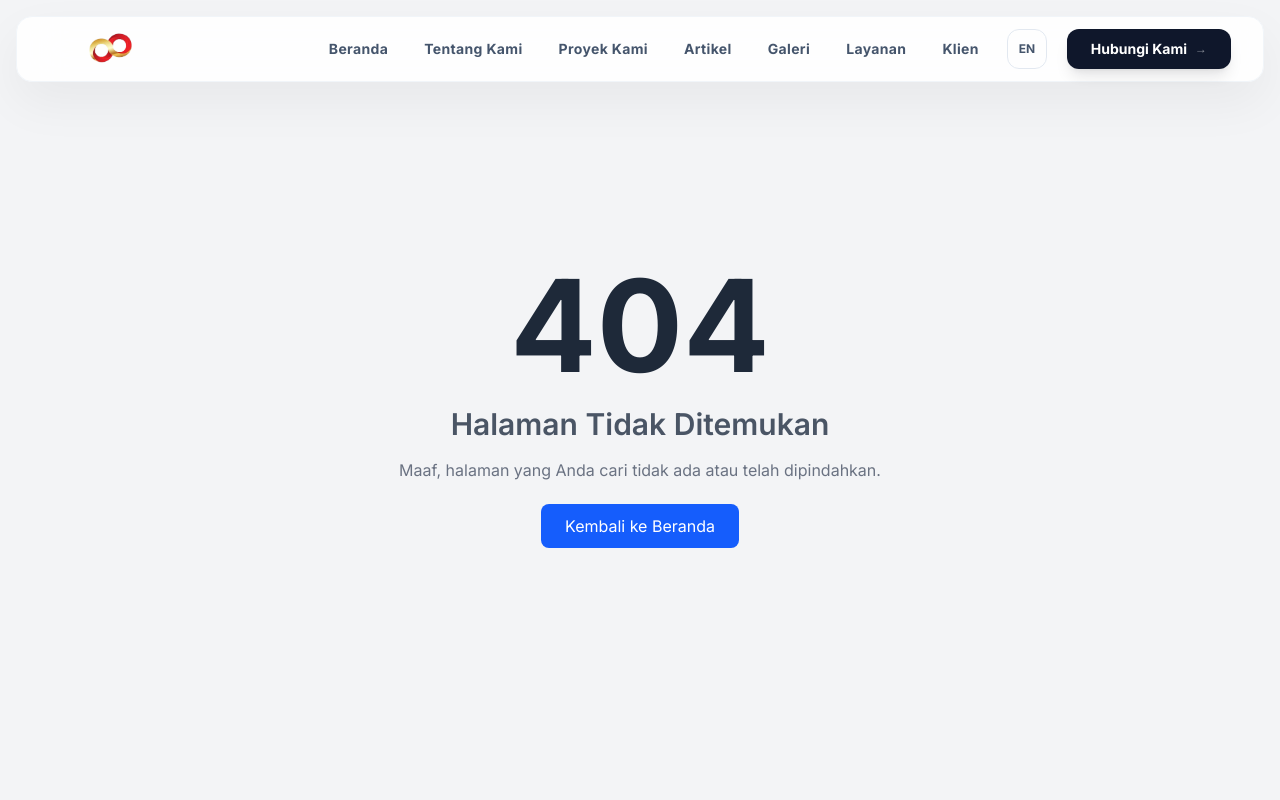
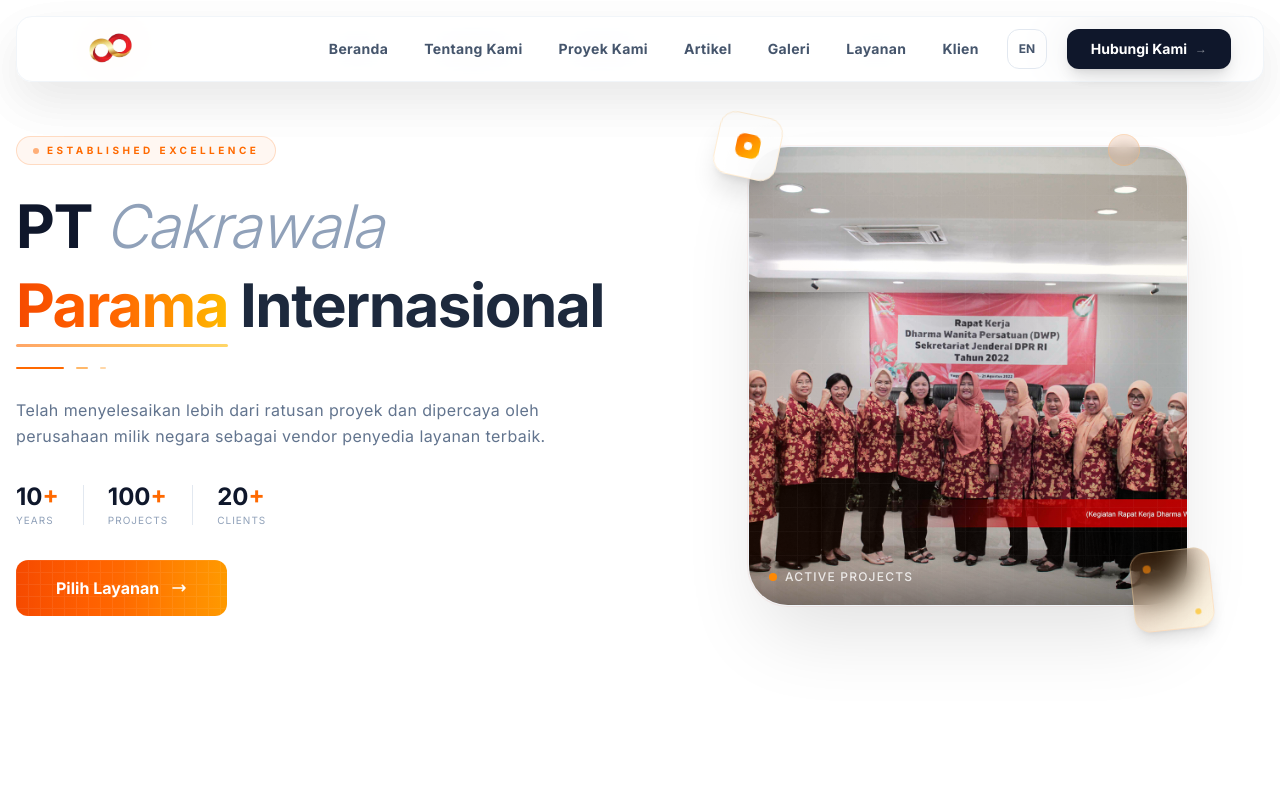
Before and after one commit to Ipul1122/compro, a Vue app in the folder frontend/: page /en/home in a window 1280 px wide. Shown: the top 800 px of the page. Built offline with nearby package versions, Linux system fonts and the light colour scheme; no server answers.

Commit message:
update url page and title when click translate button at navbar

```diff
--- a/frontend/src/components/Navbar.vue
+++ b/frontend/src/components/Navbar.vue
@@ -12,45 +12,37 @@ const isIndonesian = computed(() => locale.value === 'id')
 
 // 1. Buat mapping URL untuk EN dan ID
 const routePaths = {
-    home: { en: '/home', id: '/beranda' },
-    about: { en: '/about', id: '/tentang-kami' },
-    project: { en: '/project', id: '/proyek' },
-    articles: { en: '/articles', id: '/artikel' },
-    gallery: { en: '/galerry', id: '/galeri' },
-    service: { en: '/service', id: '/layanan' },
-    contact: { en: '/contact', id: '/kontak' },
+    home: { en: '/en/home', id: '/id/beranda' },
+    about: { en: '/en/about', id: '/id/tentang-kami' },
+    project: { en: '/en/projects', id: '/id/proyek-kami' },
+    articles: { en: '/en/articles', id: '/id/artikel' },
+    gallery: { en: '/en/gallery', id: '/id/galeri' },
+    service: { en: '/en/services', id: '/id/layanan' },
+    contact: { en: '/en/contact', id: '/id/kontak' },
 }
 
 const handleLanguageToggle = async () => {
-    // Tentukan target bahasa
     const targetLocale = locale.value === 'id' ? 'en' : 'id'
-
-    // Simpan posisi scroll vertikal saat ini sebelum memicu router
-    const currentScrollPosition = window.scrollY
-
     locale.value = targetLocale
 
-    // 2. Cek halaman saat ini untuk mengubah URL di Address Bar
     let currentKey = null
     for (const [key, paths] of Object.entries(routePaths)) {
-        // Jika path saat ini cocok dengan EN/ID, atau jika sedang di root '/'
         if (paths.en === route.path || paths.id === route.path || (key === 'home' && route.path === '/')) {
             currentKey = key
             break
         }
     }
 
-    // 3. Jika ketemu halamannya, ganti URL (tanpa me-reload page)
     if (currentKey) {
-        // Gunakan await agar kita menunggu navigasi router selesai
+        // 1. Beri tanda bahwa kita sedang melakukan transisi bahasa
+        window.isLanguageSwitching = true
+
         await router.replace(routePaths[currentKey][targetLocale])
 
-        // Pastikan DOM sudah update lalu kembalikan posisi scroll secara instan
-        await nextTick()
-        window.scrollTo({
-            top: currentScrollPosition,
-            behavior: 'instant' // 'instant' mencegah transisi scroll/smooth jumping
-        })
+        // 2. Hapus tanda setelah navigasi selesai (beri jeda sedikit agar router selesai memproses)
+        setTimeout(() => {
+            window.isLanguageSwitching = false
+        }, 50)
     }
 }
 </script>
--- a/frontend/src/router/index.js
+++ b/frontend/src/router/index.js
@@ -18,10 +18,29 @@ import GalleryEdit from '../views/admin/gallery/EditView.vue'
 const routes = [
   {
     path: '/',
-    name: 'home',
-    alias: ['/home', '/beranda'],
+    redirect: '/id/beranda'
+  },
+
+  // Rute Bahasa Indonesia - SEO Friendly
+  {
+    path: '/id/beranda',
+    name: 'home-id',
     component: () => import('../views/HomeView.vue'),
-    meta: { title: 'PT Cakrawala Parama Internasional - Home' }
+    meta: {
+      title: 'Beranda - PT Cakrawala Parama Internasional',
+      lang: 'id'
+    }
+  },
+
+  // Rute Bahasa Inggris - SEO Friendly
+  {
+    path: '/en/home',
+    name: 'home-en',
+    component: () => import('../views/HomeView.vue'),
+    meta: {
+      title: 'Home - PT Cakrawala Parama Internasional',
+      lang: 'en'
+    }
   },
   {
       path: '/:pathMatch(.*)*',
@@ -29,25 +48,67 @@ const routes = [
       component: NotFoundView
   },
   {
-    path: '/about',
-    name: 'about',
-    alias: ['/tentang-kami', '/tentang-kami'],
+    // Rute About Us (Bahasa Indonesia)
+    path: '/id/tentang-kami',
+    name: 'about-id',
     component: () => import('../views/pages/AboutView.vue'),
-    meta: { title: 'Tentang Kami - PT Cakrawala Parama Internasional' }
+    meta: {
+      title: 'Tentang Kami - PT Cakrawala Parama Internasional',
+      lang: 'id'
+    }
+  },
+
+  // Rute About Us (Bahasa Inggris)
+  {
+    path: '/en/about',
+    name: 'about-en',
+    component: () => import('../views/pages/AboutView.vue'),
+    meta: {
+      title: 'About Us - PT Cakrawala Parama Internasional',
+      lang: 'en'
+    }
   },
   {
-    path: '/project',
-    name: 'project',
-    alias: ['/proyek', '/proyek-kami'],
+    // Rute Our Projects (Bahasa Indonesia)
+    path: '/id/proyek-kami',
+    name: 'project-id',
     component: () => import('../views/pages/ProjectView.vue'),
-    meta: { title: 'Proyek Kami - PT Cakrawala Parama Internasional' }
+    meta: {
+      title: 'Proyek Kami - PT Cakrawala Parama Internasional',
+      lang: 'id'
+    }
+  },
+
+  // Rute Our Projects (Bahasa Inggris)
+  {
+    path: '/en/projects',
+    name: 'project-en',
+    component: () => import('../views/pages/ProjectView.vue'),
+    meta: {
+      title: 'Our Projects - PT Cakrawala Parama Internasional',
+      lang: 'en'
+    }
+  },
+  // ==========================================
+  // RUTE SERVICE / LAYANAN
+  // ==========================================
+  {
+    path: '/id/layanan',
+    name: 'service-id',
+    component: () => import('../views/pages/ServiceView.vue'),
+    meta: {
+      title: 'Layanan Kami - PT Cakrawala Parama Internasional',
+      lang: 'id'
+    }
   },
   {
-    path: '/service',
-    name: 'service',
-    alias: ['/layanan', '/layanan-kami'],
+    path: '/en/services',
+    name: 'service-en',
     component: () => import('../views/pages/ServiceView.vue'),
-    meta: { title: 'Layanan Kami - PT Cakrawala Parama Internasional' }
+    meta: {
+      title: 'Our Services - PT Cakrawala Parama Internasional',
+      lang: 'en'
+    }
   },
   {
     path: "/view/login",
@@ -56,12 +117,26 @@ const routes = [
     meta: { hideNavbar: true },
   },
 
+  // ==========================================
+  // RUTE ARTICLES / ARTIKEL
+  // ==========================================
   {
-    path: '/articles',
-    name: 'articles',
-    alias: ['/artikel', '/artikel-terkini'],
+    path: '/id/artikel',
+    name: 'articles-id',
     component: () => import('../views/articles/IndexView.vue'),
-    meta: { title: 'Berita & Artikel Terkini' }
+    meta: {
+      title: 'Artikel Terkini - PT Cakrawala Parama Internasional',
+      lang: 'id'
+    }
+  },
+  {
+    path: '/en/articles',
+    name: 'articles-en',
+    component: () => import('../views/articles/IndexView.vue'),
+    meta: {
+      title: 'Latest Articles - PT Cakrawala Parama Internasional',
+      lang: 'en'
+    }
   },
   {
     path: '/articles/:slug',
@@ -69,20 +144,45 @@ const routes = [
     component: ArticlePublicDetail
   },
 
+ // ==========================================
+  // RUTE GALLERY / GALERI
+  // ==========================================
   {
-    path: '/galerry',
-    name: 'galerry',
-    alias: ['/galeri', '/galeri-kegiatan'],
+    path: '/id/galeri',
+    name: 'gallery-id',
     component: () => import('../views/galerry/IndexView.vue'),
-    meta: { title: 'Galeri Kegiatan' }
+    meta: {
+      title: 'Galeri Kegiatan - PT Cakrawala Parama Internasional',
+      lang: 'id'
+    }
+  },
+  {
+    path: '/en/gallery',
+    name: 'gallery-en',
+    component: () => import('../views/galerry/IndexView.vue'),
+    meta: {
+      title: 'Activity Gallery - PT Cakrawala Parama Internasional',
+      lang: 'en'
+    }
   },
 
   {
-    path: '/contact',
-    name: 'contact',
-    alias: ['/hubungi-kami', '/kontak'],
+    path: '/id/kontak',
+    name: 'contact-id',
     component: () => import('../views/pages/ContactView.vue'),
-    meta: { title: 'Hubungi Kami - PT Cakrawala Parama Internasional' }
+    meta: {
+      title: 'Hubungi Kami - PT Cakrawala Parama Internasional',
+      lang: 'id'
+    }
+  },
+  {
+    path: '/en/contact',
+    name: 'contact-en',
+    component: () => import('../views/pages/ContactView.vue'),
+    meta: {
+      title: 'Contact Us - PT Cakrawala Parama Internasional',
+      lang: 'en'
+    }
   },
 
   // --------------------------
@@ -158,20 +258,24 @@ const routes = [
 const router = createRouter({
   history: createWebHistory(import.meta.env.BASE_URL),
   routes,
-  // KONFIGURASI SCROLL: Ini yang mengatur pergerakan saat pindah halaman
   scrollBehavior(to, from, savedPosition) {
-    // Jika user klik tombol Back/Forward di browser, kembali ke posisi sebelumnya
+    // TAMBAHKAN KODE INI: Cegah scroll ke atas jika sedang ganti bahasa
+    if (window.isLanguageSwitching) {
+      return false // false berarti posisi layar tidak akan diubah sama sekali
+    }
+
+    // Jika user klik tombol Back/Forward di browser
     if (savedPosition) {
       return savedPosition
     }
-    // Jika link mengandung hash (contoh: /#contact), scroll ke elemen tersebut
+    // Jika link mengandung hash (contoh: /#contact)
     if (to.hash) {
       return {
         el: to.hash,
         behavior: 'smooth',
       }
     }
-    // DEFAULT: Selalu kembali ke titik paling atas (X:0, Y:0) saat pindah halaman
+    // DEFAULT: Selalu kembali ke titik paling atas
     return { top: 0, left: 0 }
   }
 })
@@ -182,4 +286,17 @@ router.beforeEach((to) => {
   return true
 })
 
+// sync bahasa vue-i18n berdasarkan URL yang dituju
+router.beforeEach((to) => {
+  // Mengecek apakah URL mengandung /en/
+  if (to.path.startsWith('/en/')) {
+    localStorage.setItem('user-locale', 'en')
+  }
+  // Mengecek apakah URL mengandung /id/
+  else if (to.path.startsWith('/id/')) {
+    localStorage.setItem('user-locale', 'id')
+  }
+  return true
+})
+
 export default router
```
